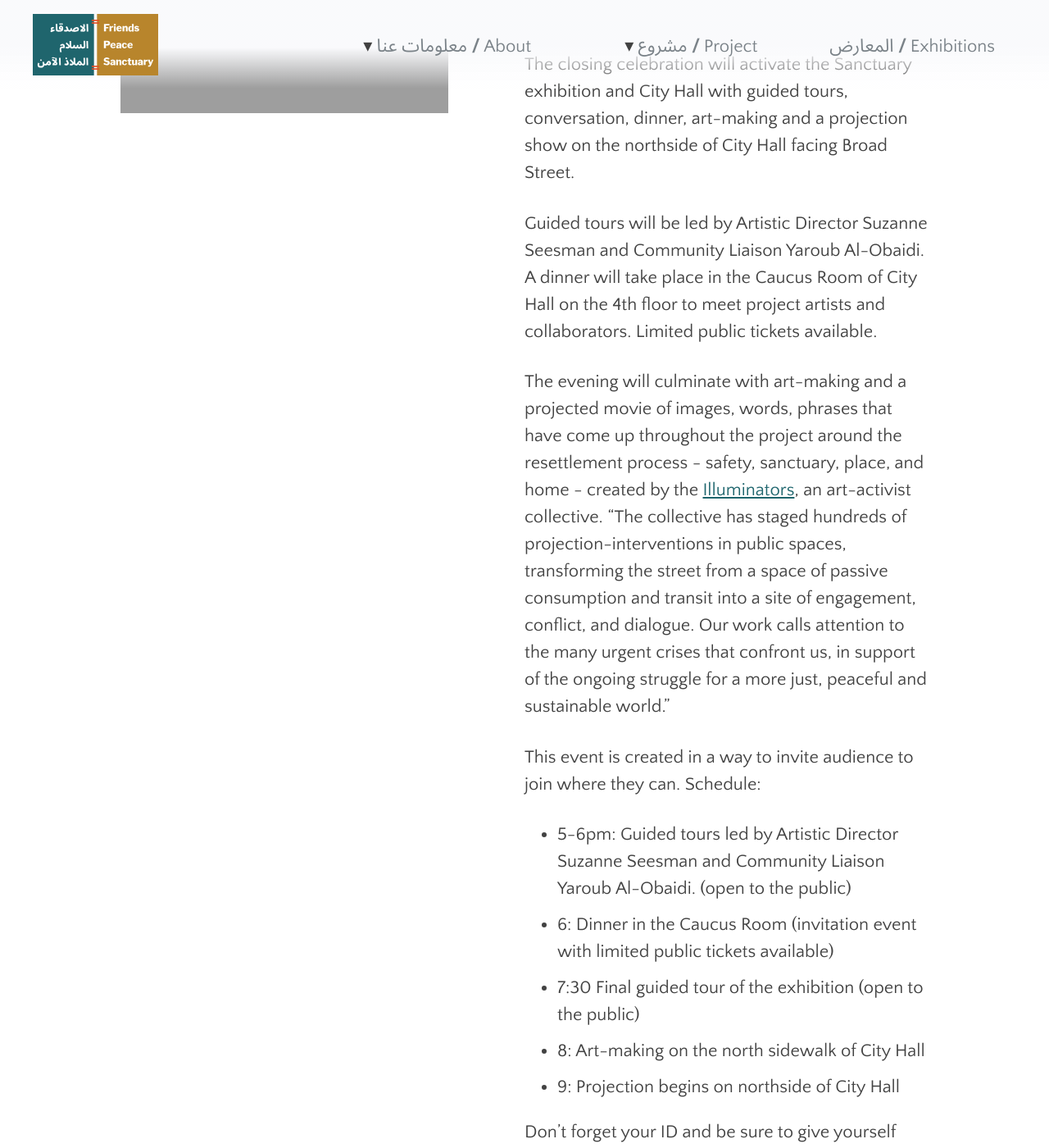
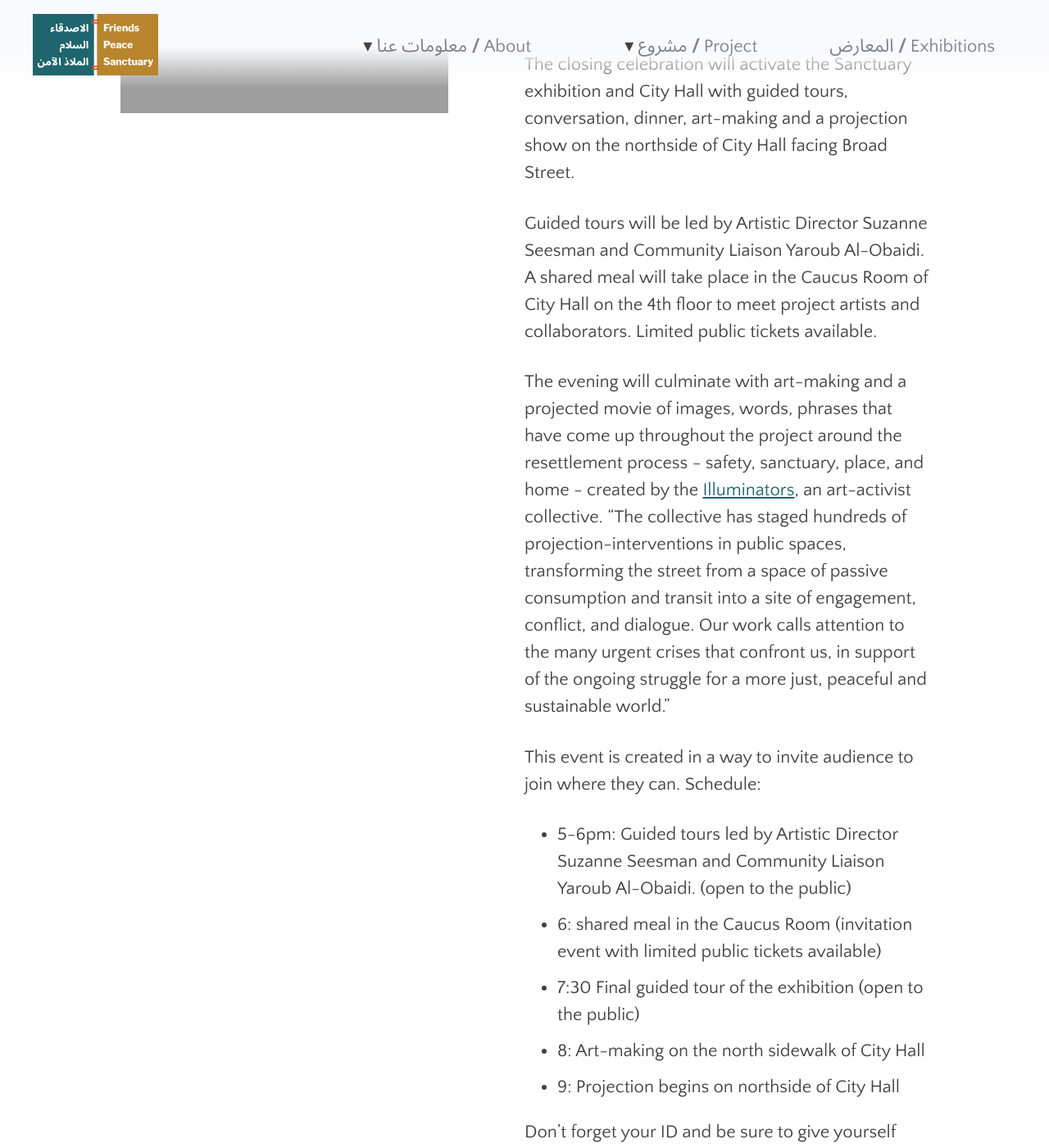
Before and after one commit to swat-ds/fps.swarthmore.edu, a Jekyll site: the page built from _posts/2019-05-30-sanctuary-closing-reception.md, in a window 1280 px wide and 1400 px high, scrolled down 360 px. Shown: the whole window at 82% size. Built offline with Jekyll 4.4.1, drawn with Linux system fonts in a browser that asks for light colours.

Commit message:
Create 2019-05-30-sanctuary-closing-reception.md

```diff
--- a/_posts/2019-05-30-sanctuary-closing-reception.md
+++ b/_posts/2019-05-30-sanctuary-closing-reception.md
@@ -10,10 +10,11 @@ image: sanct_closing_cover.png
 event_date: 'Friday, July 26, 2019: 5pm-10pm'
 event_location: 'City Hall '
 event_date_ar: 'يوم الجمعة ٢٦ يوليو ٢٠١٩: من ٥مساء الى ١٠مساء'
+event_fb_url: 'https://www.facebook.com/events/347596042461502/'
 ---
 The closing celebration will activate the Sanctuary exhibition and City Hall with guided tours, conversation, dinner, art-making and a projection show on the northside of City Hall facing Broad Street.
 
-Guided tours will be led by Artistic Director Suzanne Seesman and Community Liaison Yaroub Al-Obaidi. A dinner will take place in the Caucus Room of City Hall on the 4th floor to meet project artists and collaborators. Limited public tickets available.
+Guided tours will be led by Artistic Director Suzanne Seesman and Community Liaison Yaroub Al-Obaidi. A shared meal will take place in the Caucus Room of City Hall on the 4th floor to meet project artists and collaborators. Limited public tickets available.
 
 The evening will culminate with art-making and a projected movie of images, words, phrases that have come up throughout the project around the resettlement process - safety, sanctuary, place, and home - created by the [Illuminators](http://theilluminator.org/), an art-activist collective.
 “The collective has staged hundreds of projection-interventions in public spaces, transforming the street from a space of passive consumption and transit into a site of engagement, conflict, and dialogue. Our work calls attention to the many urgent crises that confront us, in support of the ongoing struggle for a more just, peaceful and sustainable world.”
@@ -21,7 +22,7 @@ The evening will culminate with art-making and a projected movie of images, word
 This event is created in a way to invite audience to join where they can.
 Schedule:
 - 5-6pm: Guided tours led by Artistic Director Suzanne Seesman and Community Liaison Yaroub Al-Obaidi. (open to the public)
-- 6: Dinner in the Caucus Room (invitation event with limited public tickets available)
+- 6: shared meal in the Caucus Room (invitation event with limited public tickets available)
 - 7:30 Final guided tour of the exhibition (open to the public)
 - 8: Art-making on the north sidewalk of City Hall
 - 9: Projection begins on northside of City Hall
```
